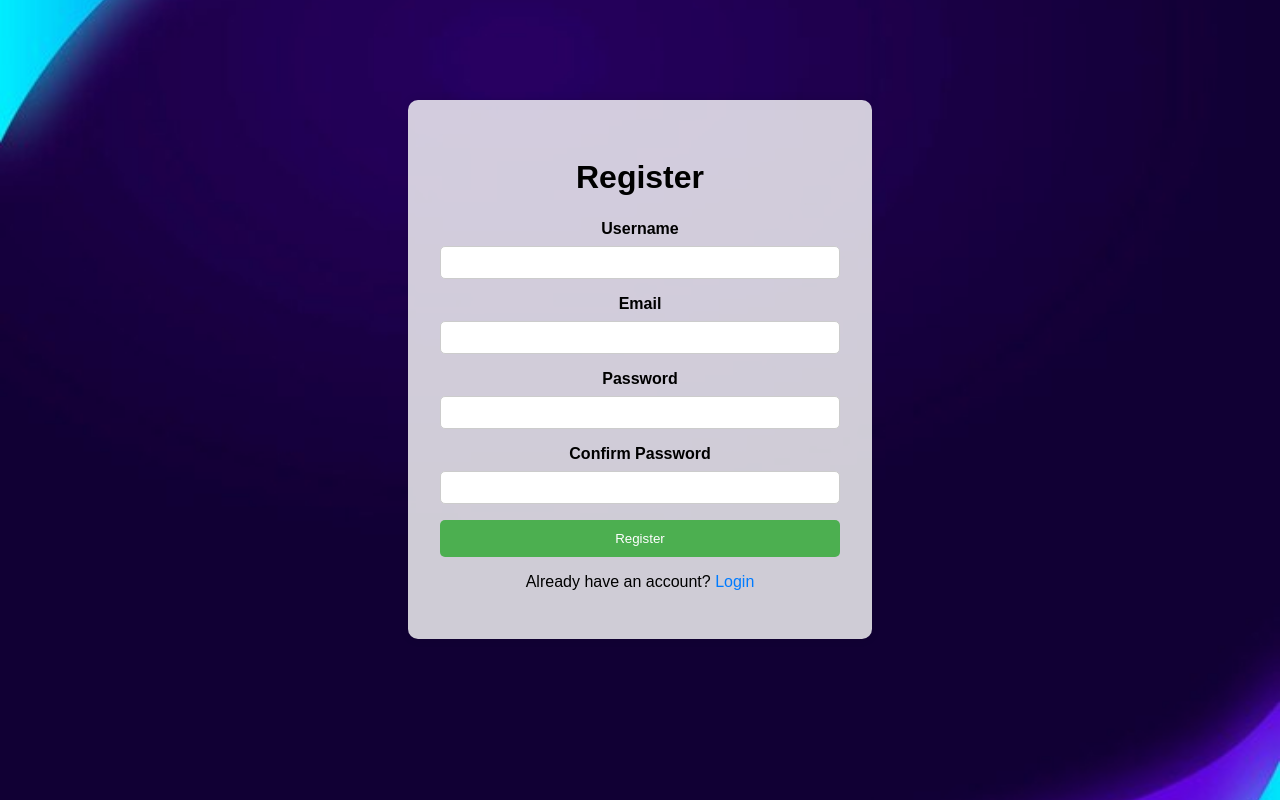
After one commit to bjeptum/Bright_Events, a Flask app: page /register in a window 1280 px wide. The commit adds this page. Run offline with Flask 3, Linux system fonts and the light colour scheme; parts of the project's set-up code (start-up, migrations or seed data) failed here and were passed over.

Commit message:
Updated templates for display

```diff
--- a/backend/app/models.py
+++ b/backend/app/models.py
@@ -5,7 +5,7 @@ from flask_sqlalchemy import SQLAlchemy
 from datetime import datetime
 from werkzeug.security import generate_password_hash, check_password_hash
 from flask_login import UserMixin
-from app import  db
+from app import db
 
 # db = SQLAlchemy()
 
--- a/backend/app/routes/auth.py
+++ b/backend/app/routes/auth.py
@@ -1,5 +1,6 @@
 from flask import Blueprint, render_template, request, redirect, url_for, flash
-from flask_login import login_user, logout_user, login_required, current_user
+from flask_login import LoginManager
+from flask_login import login_user, logout_user, login_required
 from app.models import db, User
 from ..utils import hash_password, verify_password
 
@@ -38,7 +39,7 @@ def login():
         user = User.query.filter_by(email=email).first()
 
         if user and verify_password(password, user.password_hash):
-            login_user(user)
+            login_user(user, remember=True)
             return redirect(url_for('main.index'))
         flash('Invalid credentials')
     return render_template('login.html')
--- a/backend/app/routes/events.py
+++ b/backend/app/routes/events.py
@@ -1,6 +1,9 @@
-from flask import Blueprint, request, jsonify
+from flask import Blueprint, render_template, request, redirect, url_for, flash
+from flask import jsonify
 from ..models import db, Event, RSVP, EventCategory, Organizer, Attendee
 from flask_login import current_user, login_required
+from flask_login import LoginManager
+from ..forms import EventForm
 
 events_bp = Blueprint('events', __name__)
 
--- /dev/null
+++ b/backend/app/static/styles.css
@@ -0,0 +1,119 @@
+/* styles.css */
+
+body {
+    font-family: Arial, sans-serif;
+    margin: 0;
+    padding: 0;
+    box-sizing: border-box;
+    background-image: url("/static/images/background.png");
+    background-size: cover;
+    background-position: center;
+    background-repeat: no-repeat;
+    background-attachment: fixed;
+}
+
+header {
+    padding: 8rem;
+    text-align: center;
+    color: white;
+}
+
+header h1 {
+    margin: 0;
+}
+
+nav ul {
+    list-style: none;
+    padding: 0;
+}
+
+nav ul li {
+    display: inline;
+    margin-right: 10px;
+}
+
+nav ul li a {
+    text-decoration: none;
+    color: white;
+}
+
+section {
+    padding: 1rem;
+}
+
+.event-list ul {
+    list-style: none;
+    padding: 0;
+}
+
+.event-list ul li {
+    margin-bottom: 1rem;
+}
+.auth-container {
+    background-color: rgba(255, 255, 255, 0.8);
+    padding: 2rem;
+    border-radius: 10px;
+    width: 100%;
+    max-width: 400px;
+    margin: 100px auto;
+    box-shadow: 0 0 10px rgba(0, 0, 0, 0.1);
+    text-align: center;
+}
+
+h2 {
+    font-size: 2rem;
+    margin-bottom: 1.5rem;
+}
+
+form {
+    display: flex;
+    flex-direction: column;
+}
+
+label {
+    margin-bottom: 0.5rem;
+    font-weight: bold;
+}
+
+input {
+    padding: 0.5rem;
+    margin-bottom: 1rem;
+    border: 1px solid #ccc;
+    border-radius: 5px;
+}
+
+button {
+    padding: 0.7rem;
+    background-color: #4CAF50;
+    color: white;
+    border: none;
+    border-radius: 5px;
+    cursor: pointer;
+}
+
+button:hover {
+    background-color: #45a049;
+}
+
+p {
+    margin-top: 1rem;
+}
+
+a {
+    color: #007BFF;
+    text-decoration: none;
+}
+
+a:hover {
+    text-decoration: underline;
+}
+
+footer {
+    padding: 1rem;
+    text-align: center;
+}
+
+footer a {
+    text-decoration: none;
+    color: white;
+}
--- /dev/null
+++ b/backend/app/templates/register.html
@@ -0,0 +1,30 @@
+<!DOCTYPE html>
+<html lang="en">
+<head>
+    <meta charset="UTF-8">
+    <meta name="viewport" content="width=device-width, initial-scale=1.0">
+    <link rel="stylesheet" href="{{ url_for('static', filename='styles.css') }}">
+    <title>Register</title>
+</head>
+<body>
+    <div class="auth-container">
+        <h2>Register</h2>
+        <form action="{{ url_for('auth.register') }}" method="POST">
+            <label for="username">Username</label>
+            <input type="text" name="username" required>
+
+            <label for="email">Email</label>
+            <input type="email" name="email" required>
+
+            <label for="password">Password</label>
+            <input type="password" name="password" required>
+
+            <label for="confirm_password">Confirm Password</label>
+            <input type="password" name="confirm_password" required>
+
+            <button type="submit">Register</button>
+        </form>
+        <p>Already have an account? <a href="{{ url_for('auth.login') }}">Login</a></p>
+    </div>
+</body>
+</html>
```
Also changed, not shown: backend/app/__init__.py (+11 -1 lines), backend/app/forms.py (added, +10 -0 lines), backend/app/routes/main.py (+57 -5 lines), backend/app/static/css/styles.css (deleted, +0 -11 lines), backend/app/templates/event_detail.html (+32 -16 lines), backend/app/templates/event_form.html (+32 -8 lines), backend/app/templates/event_list.html (+25 -6 lines), backend/app/templates/index.html (+16 -3 lines), backend/app/templates/login.html (added, +24 -0 lines), backend/app/utils.py (+7 -0 lines), backend/app/static/images/background.png, backend/app/static/scripts.js (renamed from backend/app/static/js/scripts.js).
